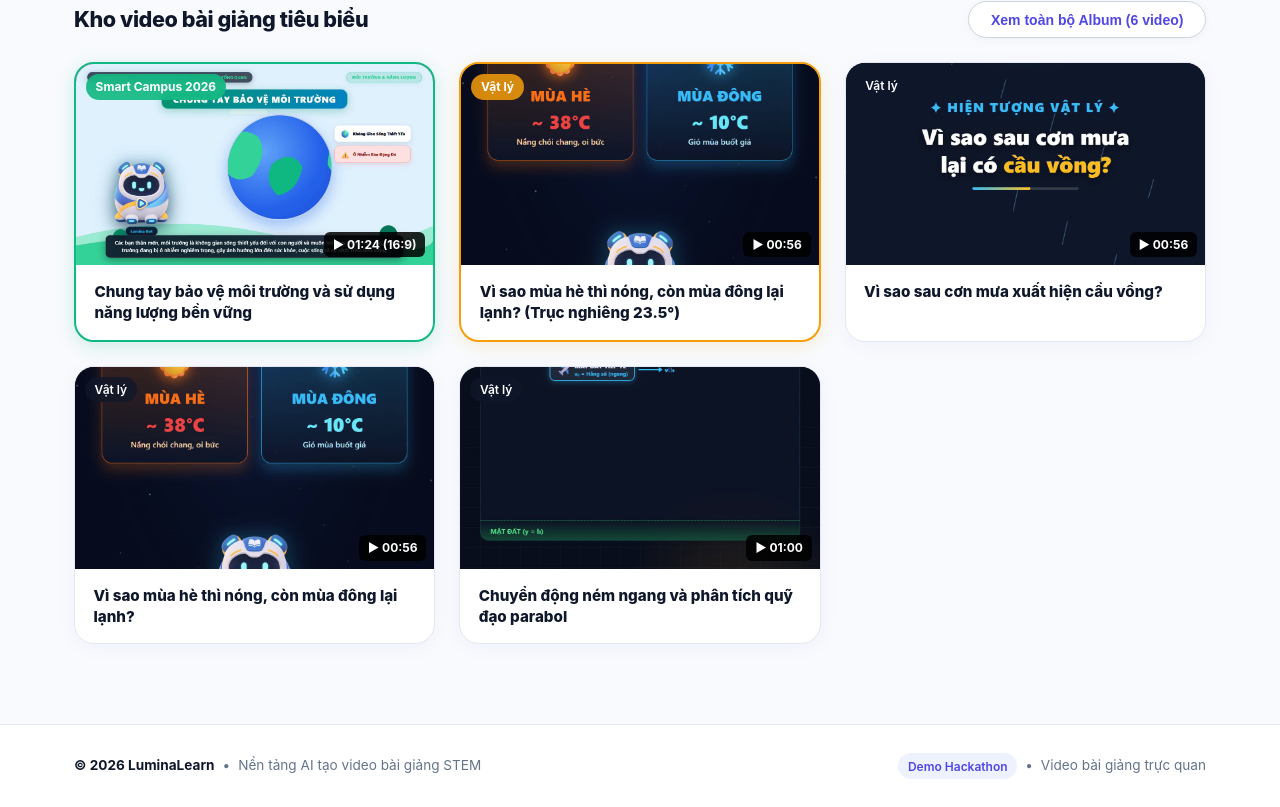
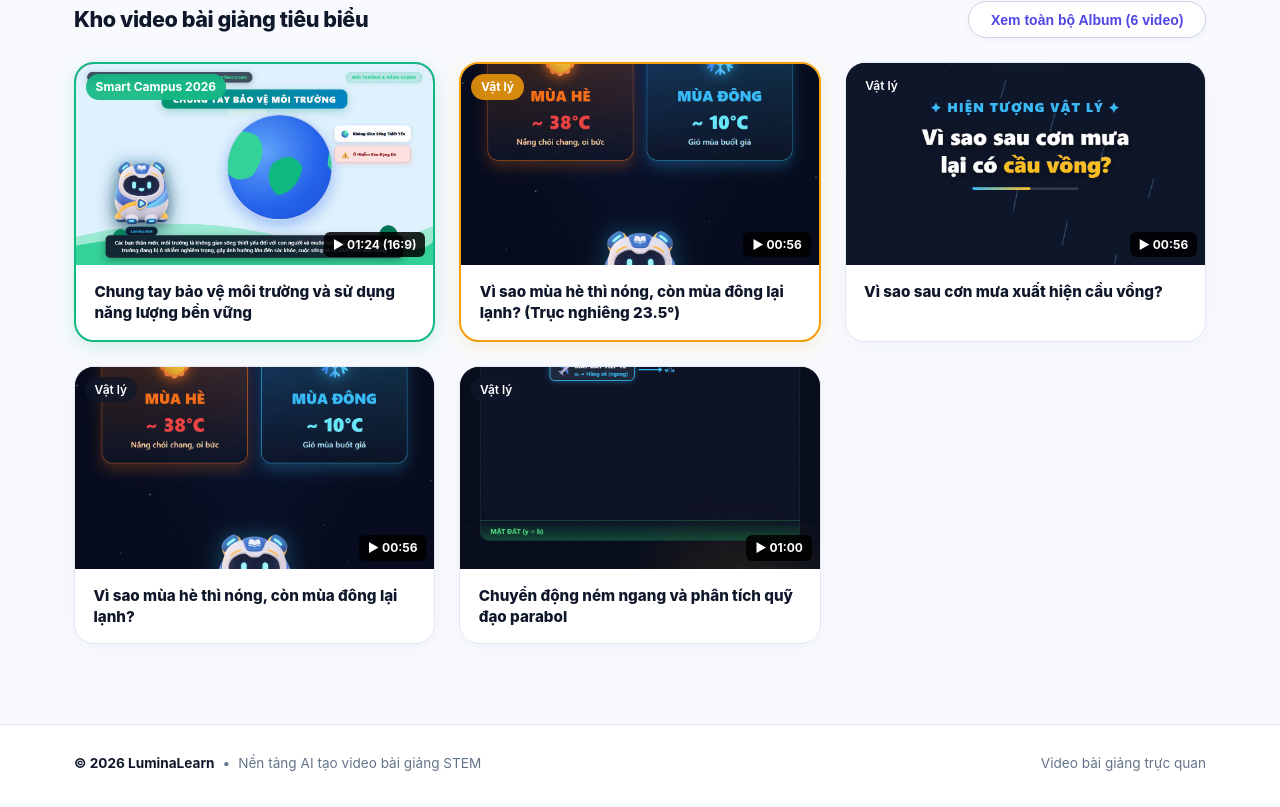
Before and after one commit to nhukhoalofi/LuminaLearn, a Next.js app in the folder apps/web/: page / in a window 1280 px wide. Shown: the part 540-1347 px from the top of the page. Built offline with nearby package versions, Linux system fonts and the light colour scheme; no server answers.

Commit message:
chore(web): remove Demo Hackathon badge from footer

```diff
--- a/apps/web/src/components/Footer.tsx
+++ b/apps/web/src/components/Footer.tsx
@@ -31,19 +31,6 @@ export function Footer() {
           </div>
 
           <div style={{ display: 'flex', alignItems: 'center', gap: '0.5rem' }}>
-            <span
-              style={{
-                backgroundColor: '#EEF2FF',
-                color: '#4F46E5',
-                padding: '0.2rem 0.6rem',
-                borderRadius: '9999px',
-                fontWeight: 600,
-                fontSize: '0.75rem',
-              }}
-            >
-              Demo Hackathon
-            </span>
-            <span>•</span>
             <span>Video bài giảng trực quan</span>
           </div>
         </div>
```
